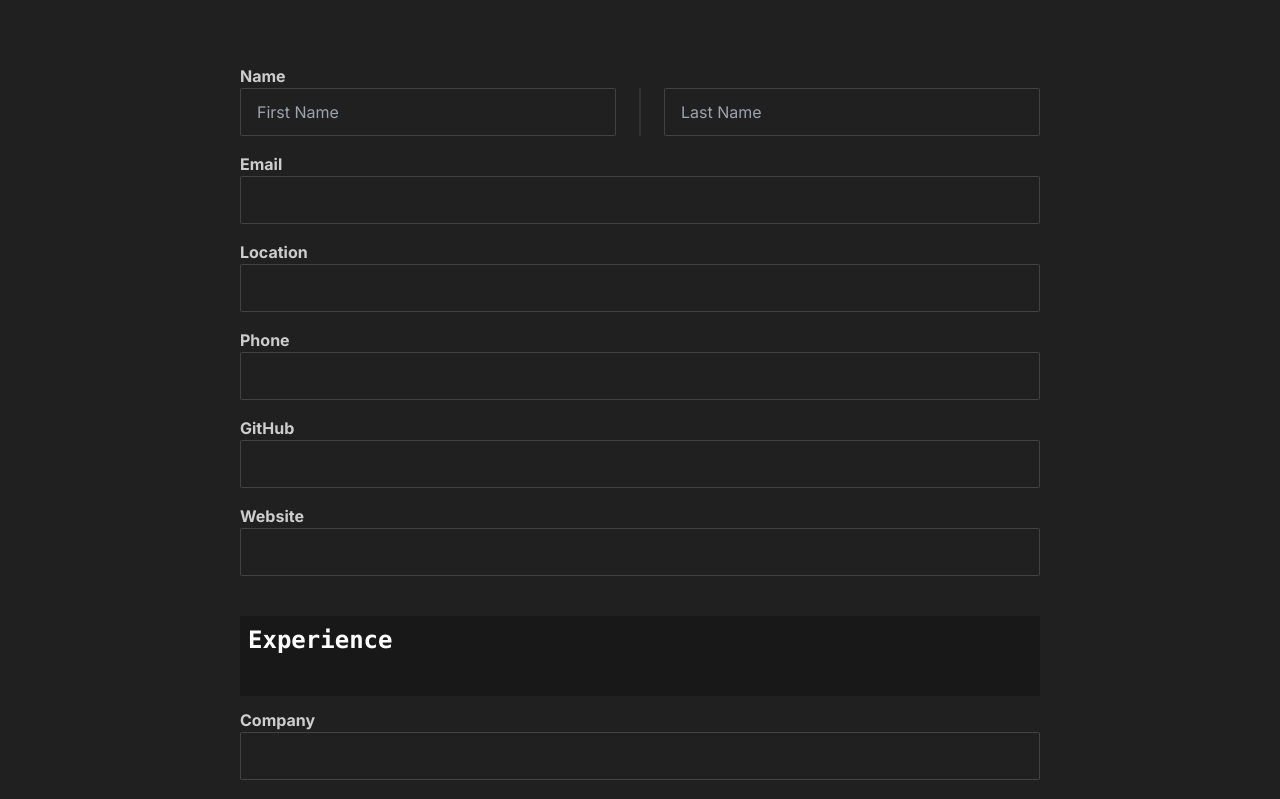
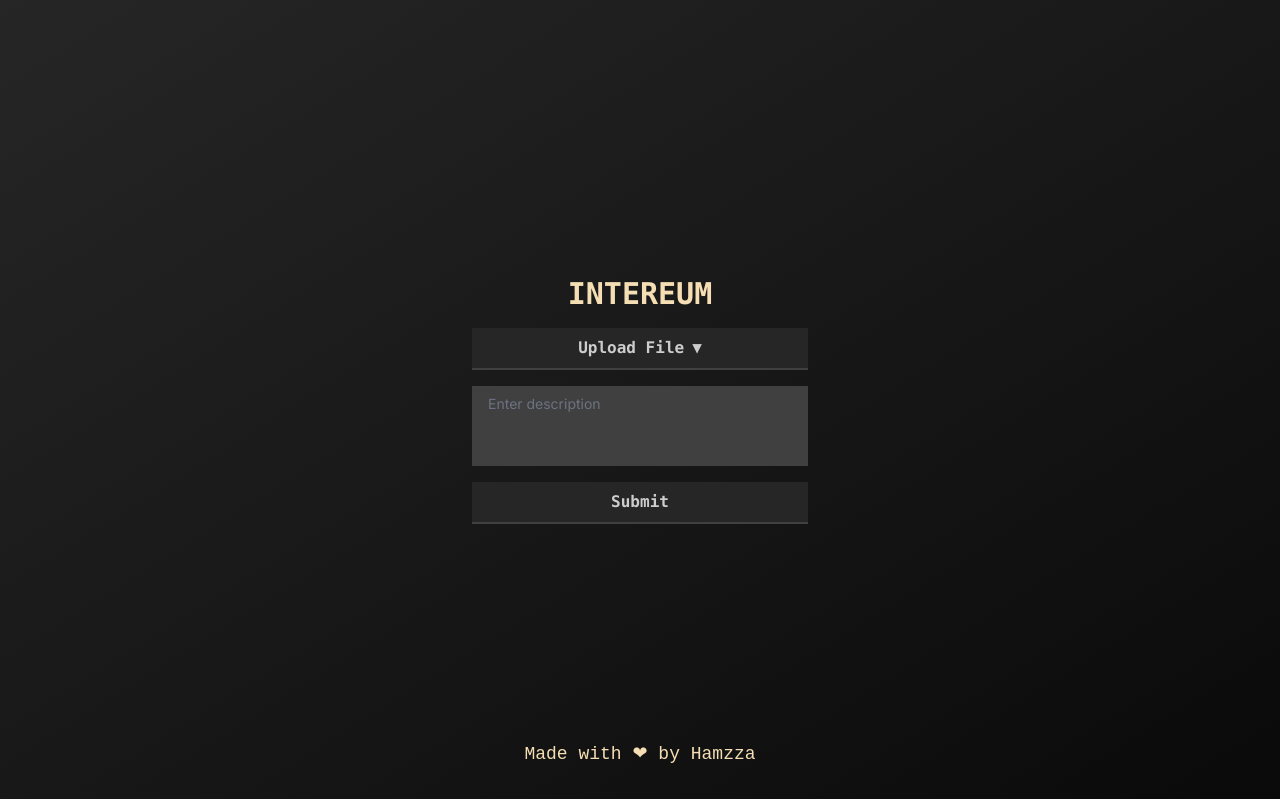
Before and after one commit to hamzza-K/intereum-ui, a Next.js app: page / in a window 1280 px wide. Shown: the top 799 px of the page. Built offline with nearby package versions, Linux system fonts and the light colour scheme.

Commit message:
changed UI

```diff
--- /dev/null
+++ b/app/create-resume/page.tsx
@@ -0,0 +1,171 @@
+"use client";
+import { useState } from "react";
+import ExperienceSection from "../components/ExperienceSection";
+import ProjectSection from "../components/ProjectSection";
+import EducationSection from "../components/EducationSection";
+import SkillsSection from "../components/SkillsSection";
+import CourseworkSection from "../components/CourseworkSection";
+import FormFields from "../components/FormFields";
+import { Experience, ExperienceField, Project, Education } from "@/utils/types";
+
+export default function MainForm() {
+  const [formData, setFormData] = useState({
+    firstName: "",
+    lastName: "",
+    email: "",
+    location: "",
+    phone: "",
+    github: "",
+    website: "",
+    jobDescription: "",
+  });
+
+  const [experience, setExperience] = useState<Experience[]>([
+    { company: "", duration: "", title: "", location: "", duties: [""] },
+  ]);
+
+  const [experienceFields, setExperienceFields] = useState<ExperienceField[]>([
+    { id: 1, experience: "", responsibilities: "" },
+  ]);
+
+  const [projects, setProjects] = useState<Project[]>([
+    { name: "", skills: [], date: "", details: [""] },
+  ]);
+
+  const [education, setEducation] = useState<Education[]>([
+    {
+      institution: "",
+      degree: "",
+      duration: "",
+      graduationStart: "",
+      graduationEnd: "",
+      gpa: "",
+      location: "",
+    },
+  ]);
+
+  const [skills, setSkills] = useState<string[]>([""]);
+  const [coursework, setCoursework] = useState<string[]>([""]);
+
+  const handleSubmit = async (e: React.FormEvent) => {
+    e.preventDefault();
+
+    // New payload structure
+    const payload = {
+      personalInfo: {
+        firstName: formData.firstName,
+        lastName: formData.lastName,
+        contact: {
+          email: formData.email,
+          phone: formData.phone,
+        },
+        profiles: {
+          github: formData.github,
+          website: formData.website,
+        },
+      },
+      education: education.map((edu, index) => ({
+        id: index + 1,
+        institution: edu.institution,
+        degree: edu.degree,
+        duration: edu.duration,
+        startYear: Number(edu.graduationStart),
+        endYear: Number(edu.graduationEnd),
+        gpa: edu.gpa,
+        location: edu.location,
+      })),
+      coursework: coursework,
+      experiences: experience.map((exp, index) => ({
+        id: index + 1,
+        organization: exp.company,
+        role: exp.title,
+        duration: exp.duration,
+        location: exp.location,
+        responsibilities: exp.duties,
+      })),
+      projects: projects.map((proj, index) => ({
+        id: index + 1,
+        name: proj.name,
+        technologies: proj.skills,
+        date: proj.date,
+        summary: proj.details,
+      })),
+      skills: {
+        categories: {
+          languages: skills,
+          tools: [],
+          frameworks: [],
+        },
+      },
+      jobDescription: formData.jobDescription,
+    };
+
+    console.log(JSON.stringify(payload));
+
+    try {
+      const response = await fetch("/api/submitForm", {
+        method: "POST",
+        headers: {
+          "Content-Type": "application/json",
+        },
+        body: JSON.stringify(payload),
+      });
+
+      if (!response.ok) {
+        throw new Error("Failed to download PDF");
+      }
+
+      const blob = await response.blob();
+      const url = window.URL.createObjectURL(blob);
+      const link = document.createElement("a");
+      link.href = url;
+      link.download = "resume.pdf";
+      link.click();
+      window.URL.revokeObjectURL(url);
+    } catch (error) {
+      console.error("Error downloading PDF:", error);
+    }
+  };
+
+  return (
+    <div className="min-h-screen flex items-center justify-center p-4">
+      <div className="w-full max-w-4xl rounded-lg p-8 md:p-12 lg:w-3/4">
+        <form onSubmit={handleSubmit}>
+          <FormFields formData={formData} setFormData={setFormData} />
+          <ExperienceSection
+            experience={experience}
+            experienceFields={experienceFields}
+            setExperience={setExperience}
+            setExperienceFields={setExperienceFields}
+          />
+          <ProjectSection projects={projects} setProjects={setProjects} />
+          <EducationSection education={education} setEducation={setEducation} />
+          <SkillsSection skills={skills} setSkills={setSkills} />
+          <CourseworkSection
+            coursework={coursework}
+            setCoursework={setCoursework}
+          />
+          <div className="my-4">
+            <label className="block text-sm font-medium text-gray-700">
+              Job Description
+            </label>
+            <textarea
+              value={formData.jobDescription}
+              onChange={(e) =>
+                setFormData({ ...formData, jobDescription: e.target.value })
+              }
+              className="mt-1 block w-full p-2 border border-gray-300 rounded-md"
+              placeholder="Enter job description"
+            />
+          </div>
+          <button
+            type="submit"
+            className="w-full bg-blue-500 text-white p-3 rounded-lg mt-4 hover:bg-blue-600"
+          >
+            Submit
+          </button>
+        </form>
+      </div>
+    </div>
+  );
+}
--- a/app/page.tsx
+++ b/app/page.tsx
@@ -1,165 +1,80 @@
 "use client";
+import { useRouter } from "next/navigation";
 import { useState } from "react";
-import ExperienceSection from "../components/ExperienceSection";
-import ProjectSection from "../components/ProjectSection";
-import EducationSection from "../components/EducationSection";
-import SkillsSection from "../components/SkillsSection";
-import CourseworkSection from "../components/CourseworkSection";
-import FormFields from "../components/FormFields";
-import { Experience, ExperienceField, Project, Education } from "@/utils/types";
 
-export default function MainForm() {
-  const [formData, setFormData] = useState({
-    firstName: "",
-    lastName: "",
-    email: "",
-    location: "",
-    phone: "",
-    github: "",
-    website: "",
-    jobDescription: "",
-  });
+export default function Home() {
+  const router = useRouter();
+  const [uploadedFiles, setUploadedFiles] = useState<File[]>([]);
+  const [description, setDescription] = useState<string>("");
 
-  const [experience, setExperience] = useState<Experience[]>([
-    { company: "", duration: "", title: "", location: "", duties: [""] },
-  ]);
-
-  const [experienceFields, setExperienceFields] = useState<ExperienceField[]>([
-    { id: 1, experience: "", responsibilities: "" },
-  ]);
-
-  const [projects, setProjects] = useState<Project[]>([
-    { name: "", skills: [], date: "", details: [""] },
-  ]);
-
-  const [education, setEducation] = useState<Education[]>([
-    {
-      institution: "",
-      degree: "",
-      duration: "",
-      graduationStart: "",
-      graduationEnd: "",
-      gpa: "",
-      location: "",
-    },
-  ]);
-
-  const [skills, setSkills] = useState([""]);
-  const [coursework, setCoursework] = useState([""]);
-
-const handleSubmit = async (e: React.FormEvent) => {
-  e.preventDefault();
-
-  const payload = {
-    personal: {
-      firstName: formData.firstName,
-      lastName: formData.lastName,
-      email: formData.email,
-      phone: formData.phone,
-      github: formData.github,
-      website: formData.website,
-    },
-    education: education.map((edu) => ({
-      id: String(Math.random()),
-      university: edu.institution,
-      degree: edu.degree,
-      graduationStartYear: Number(edu.graduationStart),
-      graduationEndYear: Number(edu.graduationEnd),
-      gpa: edu.gpa,
-      location: edu.location,
-    })),
-    coursework,
-    experiences: experience.map((exp) => ({
-      id: String(Math.random()),
-      company: exp.company,
-      title: exp.title,
-      employmentDates: exp.duration,
-      location: exp.location,
-      details: exp.duties,
-    })),
-    projects: projects.map((proj) => ({
-      id: String(Math.random()),
-      title: proj.name,
-      technologies: proj.skills,
-      date: proj.date,
-      details: proj.details,
-    })),
-    skills: {
-      languages: skills,
-      developerTools: [],
-      technologiesFrameworks: [],
-    },
-    job_description: {
-      description: formData.jobDescription,
-    },
+  const handleFileInputChange = (event: React.ChangeEvent<HTMLInputElement>) => {
+    if (event.target.files) {
+      const files = Array.from(event.target.files);
+      setUploadedFiles(files);
+    }
   };
 
-  try {
-    const response = await fetch('/api/submitForm', {
-      method: 'POST',
-      headers: {
-        'Content-Type': 'application/json',
-      },
-      body: JSON.stringify(payload),
-    });
+  return (
+    <div
+      className="w-full h-screen flex flex-col items-center justify-center
+      bg-gradient-to-br from-neutral-800 to-neutral-950 px-4"
+    >
+      <h1 className="text-3xl font-bold mb-4 font-mono" style={{ color: "wheat" }}>
+        INTEREUM
+      </h1>
 
-    if (!response.ok) {
-      throw new Error('Failed to download PDF');
-    }
+      {/* Upload Button */}
+      <div className="w-full max-w-md flex flex-col items-center space-y-4">
+        <label
+          htmlFor="file-upload"
+          className="bg-neutral-800 font-semibold py-2 px-6 w-3/4 max-w-md text-center font-mono border-b-2 border-neutral-700
+          hover:border-neutral-300 transition duration-200 ease-in-out flex items-center justify-center cursor-pointer"
+        >
+          Upload File
+          <span className="ml-2">▼</span>
+        </label>
+        <input
+          id="file-upload"
+          type="file"
+          onChange={handleFileInputChange}
+          multiple
+          className="hidden"
+        />
+        {uploadedFiles.length > 0 && (
+          <p className="text-gray-400 text-sm text-center">
+          {uploadedFiles[0].name}
+          </p>
+        )}
 
-    const blob = await response.blob();
-    const url = window.URL.createObjectURL(blob);
-    const link = document.createElement('a');
-    link.href = url;
-    link.download = 'resume.pdf';
-    link.click();
-    window.URL.revokeObjectURL(url);
-  } catch (error) {
-    console.error('Error downloading PDF:', error);
-  }
-};
+        {/* Description Input */}
+        <textarea
+          placeholder="Enter description"
+          value={description}
+          onChange={(e) => setDescription(e.target.value)}
+          className="w-3/4 max-w-md bg-neutral-700 text-gray-300 placeholder-gray-500 px-4 py-2 h-20 outline-none
+          focus:ring-2 focus:ring-neutral-500 resize-none text-sm"
+        />
 
-
-  return (
-    <div className="min-h-screen flex items-center justify-center p-4">
-      <div className="w-full max-w-4xl rounded-lg p-8 md:p-12 lg:w-3/4">
-        <form onSubmit={handleSubmit}>
-          <FormFields formData={formData} setFormData={setFormData} />
-          <ExperienceSection
-            experience={experience}
-            experienceFields={experienceFields}
-            setExperience={setExperience}
-            setExperienceFields={setExperienceFields}
-          />
-          <ProjectSection projects={projects} setProjects={setProjects} />
-          <EducationSection education={education} setEducation={setEducation} />
-          <SkillsSection skills={skills} setSkills={setSkills} />
-          <CourseworkSection
-            coursework={coursework}
-            setCoursework={setCoursework}
-          />
-          {/* Job Description Field */}
-          <div className="my-4">
-            <label className="block text-sm font-medium text-gray-700">
-              Job Description
-            </label>
-            <textarea
-              value={formData.jobDescription}
-              onChange={(e) =>
-                setFormData({ ...formData, jobDescription: e.target.value })
-              }
-              className="mt-1 block w-full p-2 border border-gray-300 rounded-md"
-              placeholder="Enter job description"
-            />
-          </div>
-          <button
-            type="submit"
-            className="w-full bg-blue-500 text-white p-3 rounded-lg mt-4 hover:bg-blue-600"
-          >
-            Submit
-          </button>
-        </form>
+        {/* Submit Button */}
+        <button
+          className="bg-neutral-800 font-semibold py-2 px-6 w-3/4 max-w-md text-center font-mono border-b-2 border-neutral-700
+          hover:border-neutral-300 transition duration-200 ease-in-out active:border-neutral-600"
+          onClick={() => {
+            console.log({ uploadedFiles, description });
+            // Uncomment to navigate: router.push("/next-page");
+          }}
+        >
+          Submit
+        </button>
       </div>
+      <footer className="absolute bottom-8 text-white text-sm sm:text-lg flex items-center font-mono">
+        <span style={{ color: "wheat", fontFamily: "monospace" }}>
+          Made with ❤ by{" "}
+          <span className="cursor-pointer hover:underline">
+            <a href="https://hamzza.vercel.app/">Hamzza</a>
+          </span>
+        </span>
+      </footer>
     </div>
   );
 }
--- a/pages/api/submitForm.ts
+++ b/pages/api/submitForm.ts
@@ -1,25 +1,56 @@
 import type { NextApiRequest, NextApiResponse } from 'next';
 
-type Data = {
-  message: string;
-};
+export default async function handler(
+  req: NextApiRequest,
+  res: NextApiResponse
+) {
+  if (req.method !== 'POST') {
+    res.setHeader('Allow', ['POST']);
+    return res.status(405).end(`Method ${req.method} Not Allowed`);
+  }
 
-export default function handler(req: NextApiRequest, res: NextApiResponse<Data>) {
-  if (req.method === 'POST') {
-    const { formData, experience, projects, education, skills, coursework } = req.body;
+  console.log('Received Payload:', req.body);
 
-    console.log('Form Data:', formData);
-    console.log('Experience:', experience);
-    console.log('Projects:', projects);
-    console.log('Education:', education);
-    console.log('Skills:', skills);
-    console.log('Coursework:', coursework);
+  try {
+    const processResponse = await fetch(
+      'https://intereum-15483616172.us-east1.run.app/process-data/',
+      {
+        method: 'POST',
+        headers: { 'Content-Type': 'application/json' },
+        body: JSON.stringify(req.body),
+      }
+    );
 
-    // Send a success response
-    res.status(200).json({ message: 'Data successfully received' });
-  } else {
-    // Handle any other HTTP method
-    res.setHeader('Allow', ['POST']);
-    res.status(405).end(`Method ${req.method} Not Allowed`);
+    if (!processResponse.ok) {
+      return res
+        .status(processResponse.status)
+        .json({ message: 'Failed to process data' });
+    }
+
+    const processedData = await processResponse.json();
+
+    const pdfResponse = await fetch(
+      'https://intereum-15483616172.us-east1.run.app/create-pdf/',
+      {
+        method: 'POST',
+        headers: { 'Content-Type': 'application/json' },
+        body: JSON.stringify(processedData),
+      }
+    );
+
+    if (!pdfResponse.ok) {
+      return res
+        .status(pdfResponse.status)
+        .json({ message: 'Failed to generate PDF' });
+    }
+
+    const pdfBuffer = await pdfResponse.arrayBuffer();
+
+    res.setHeader('Content-Type', 'application/pdf');
+    res.setHeader('Content-Disposition', 'attachment; filename=resume.pdf');
+    res.status(200).send(Buffer.from(pdfBuffer));
+  } catch (error) {
+    console.error('Error:', error);
+    res.status(500).json({ message: 'Internal server error' });
   }
 }
```
Also changed, not shown: components/AjeebSpinner.tsx (added, +36 -0 lines), components/EducationSection.tsx (+9 -2 lines).
